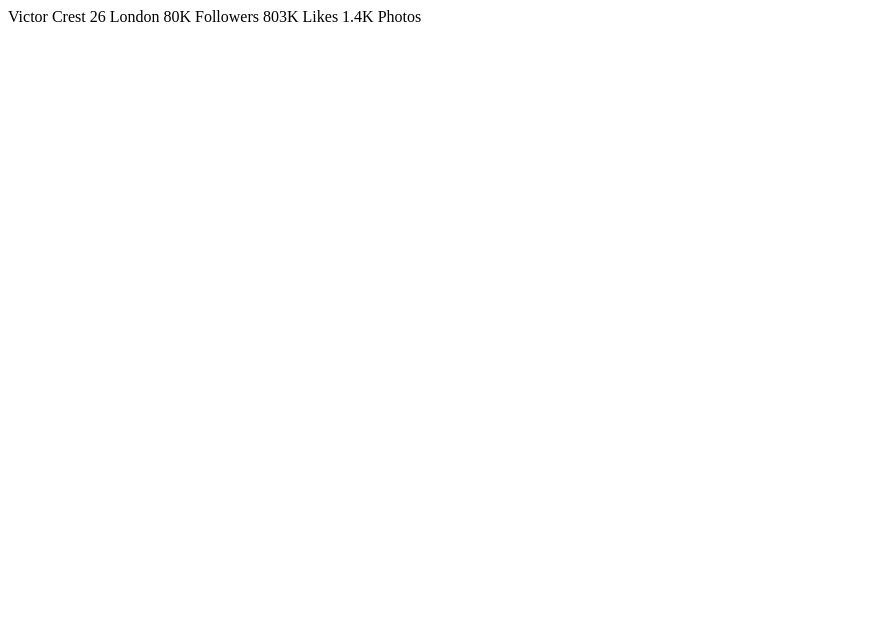
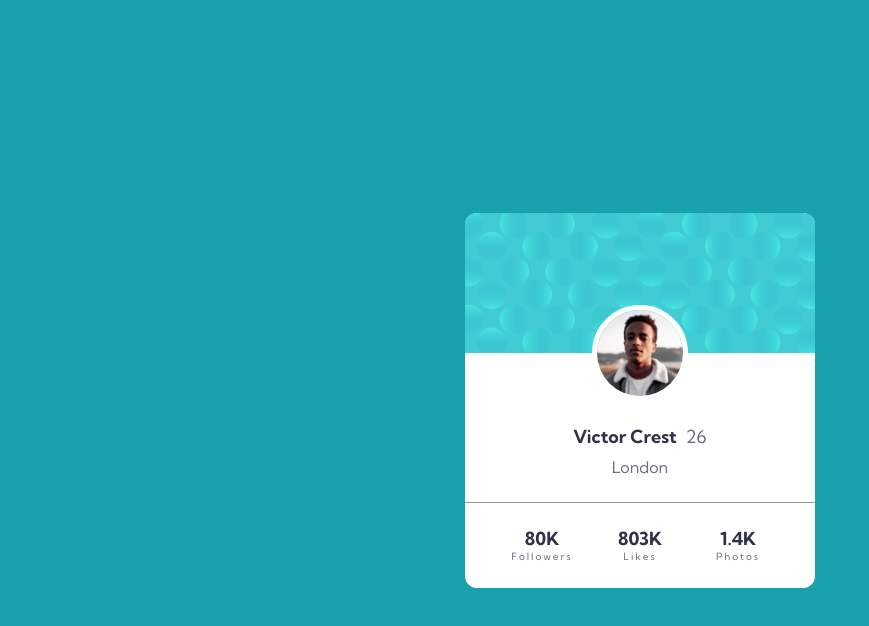
Before and after one commit to efano-dev/vanilla-profile-card-component, a plain HTML site: page index.html in a window 1280 px wide. Shown: the whole page, without its empty margins (0-869 px from the left). Drawn offline with Linux system fonts and the light colour scheme.

Commit message:
Finished Implementation of Profile Card Component - Frontend Challenge

```diff
--- a/index.html
+++ b/index.html
@@ -12,17 +12,40 @@
         <title>Frontend Mentor | Profile Card Component</title>
     </head>
     <body>
-        Victor Crest
-        26
-        London
+        <main>
+            <article class="card">
+                <section class="card__top">
+                    <img src="./assets/images/bg-pattern-card.svg" alt="Card Pattern" width="350" height="140" class="card__background">
 
-        80K
-        Followers
+                    <div class="card__profile-info">
+                        <img src="./assets/images/image-victor.jpg" alt="Victor Image" width="96" height="96" class="card__profile-info__image">
 
-        803K
-        Likes
+                        <div class="card__profile-info__heading">
+                            <h1 class="card__h1">Victor Crest</h1>
+                            <p class="card__p-lg">26</p>
+                        </div>
 
-        1.4K
-        Photos
+                        <p class="card__p">London</p>
+                    </div>
+                </section>
+
+                <section class="card__bottom">
+                    <div class="card__bottom__item">
+                        <h2 class="card__h2">80K</h2>
+                        <p class="card__p-sm">Followers</p>
+                    </div>
+
+                    <div class="card__bottom__item">
+                        <h2 class="card__h2">803K</h2>
+                        <p class="card__p-sm">Likes</p>
+                    </div>
+
+                    <div class="card__bottom__item">
+                        <h2 class="card__h2">1.4K</h2>
+                        <p class="card__p-sm">Photos</p>
+                    </div>
+                </section>
+            </article>
+        </main>
     </body>
 </html>
--- a/styles/styles.css
+++ b/styles/styles.css
@@ -0,0 +1,114 @@
+@font-face {
+    font-family: "Kumbh Sans";
+    src: url("../assets/fonts/KumbhSans-VariableFont_YOPQ\,wght.ttf");
+}
+
+:root {
+    --color-white: hsl(0, 0%, 100%);
+    --color-dark-cyan: hsl(185, 75%, 39%);
+    --color-very-dark-desaturated-blue: hsl(229, 23%, 23%);
+    --color-dark-grayish-blue: hsl(227, 10%, 46%);
+    --color-dark-gray: hsl(0, 0%, 59%);
+    --fs-1: 1.125rem;
+    --fs-2: 0.875rem;
+    --fs-3: 0.625rem;
+    --fw-regular: 400;
+    --fw-bold: 700;
+}
+
+*, *::before, *::after {
+    box-sizing: border-box;
+}
+
+body {
+    margin: 0;
+    font-family: "Kumbh Sans";
+}
+
+h1, h2, p {
+    margin: 0;
+}
+
+img {
+    display: block;
+    max-width: 100%;
+    height: auto;
+}
+
+main {
+    height: 100dvh;
+    background-color: var(--color-dark-cyan);
+    display: grid;
+    place-items: center;
+}
+
+.card {
+    font-weight: var(--fw-regular);
+    color: var(--color-dark-grayish-blue);
+    width: 20.375rem;
+    background-color: var(--color-white);
+    border-radius: 12px;
+}
+
+.card__top {
+    border-bottom: 1px solid var(--color-dark-gray);
+}
+
+.card__background {
+    height: 8.75rem;
+    object-fit: cover;
+    border-radius: 12px 12px 0 0;
+}
+
+.card__profile-info {
+    position: relative;
+    padding: 4.5rem 0 1.5625rem;
+    text-align: center;
+}
+
+.card__profile-info__image {
+    position: absolute;
+    top: -3rem;
+    left: 50%;
+    transform: translateX(-50%);
+    border-radius: 50%;
+    border: 5px solid var(--color-white);
+}
+
+.card__profile-info__heading {
+    display: flex;
+    justify-content: center;
+    gap: 0.5625rem;
+    margin-bottom: 0.5625rem;
+}
+
+.card__h1, .card__h2 {
+    font-size: var(--fs-1);
+    font-weight: var(--fw-bold);
+    color: var(--color-very-dark-desaturated-blue);
+}
+
+.card__p-lg {
+    font-size: var(--fs-1);
+}
+
+.card__bottom {
+    display: grid;
+    grid-template-columns: repeat(3, 1fr);
+    padding: 1.5rem 1.75rem 1.5625rem;
+}
+
+.card__bottom__item {
+    text-align: center;
+}
+
+.card__p-sm {
+    font-size: var(--fs-3);
+    letter-spacing: 0.2em;
+}
+
+@media screen and (min-width: 48em) {
+    .card {
+        width: 21.875rem;
+    }
+}
```
